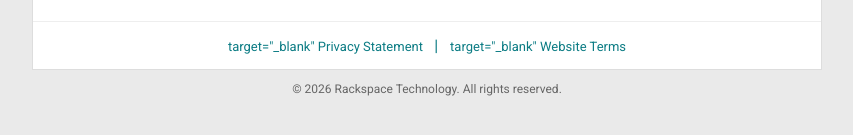
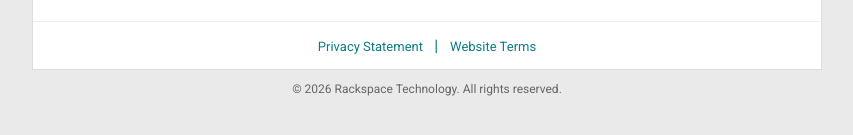
Before and after one commit to wiznation/Rack-space-formula, a website: page public/index.html in a window 1280 px wide. Shown: the part 479-614 px from the top of the page, without its empty margins (213-1066 px from the left). Drawn offline with Linux system fonts and the light colour scheme.

Commit message:
external url and footer mod

```diff
--- a/public/index.html
+++ b/public/index.html
@@ -113,17 +113,27 @@
 
 <!-- FOOTER LINKS -->
 <div class="base_links">
-          <a class="base_link" href="https://www.rackspace.com/information/legal/privacystatement">
+
+  <a
+    class="base_link"
+    href="https://www.rackspace.com/information/legal/privacystatement"
     target="_blank"
+    rel="noopener noreferrer"
+  >
     Privacy Statement
   </a>
 
   <span class="divider-text">|</span>
 
-          <a class="base_link" href="https://www.rackspace.com/information/legal/websiteterms">
+  <a
+    class="base_link"
+    href="https://www.rackspace.com/information/legal/websiteterms"
     target="_blank"
+    rel="noopener noreferrer"
+  >
     Website Terms
   </a>
+
 </div>
 
     </div>
```
Lines whose indentation alone changed are shown as unchanged.
